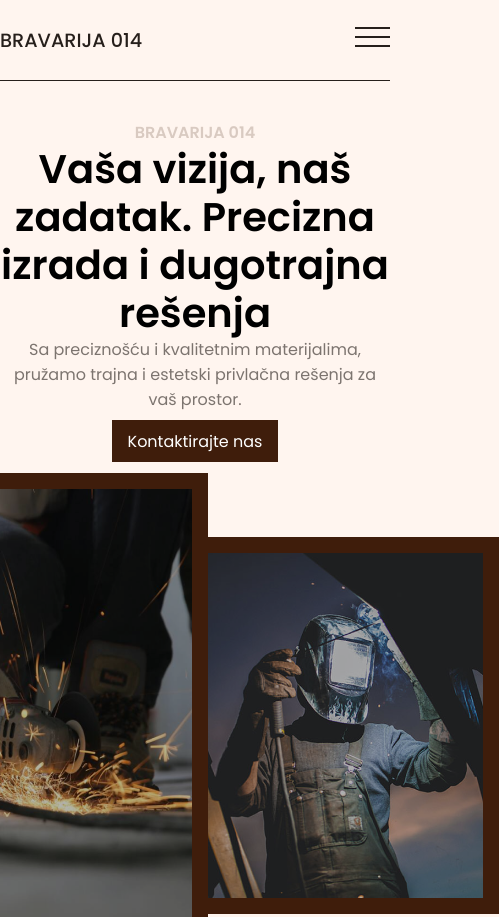
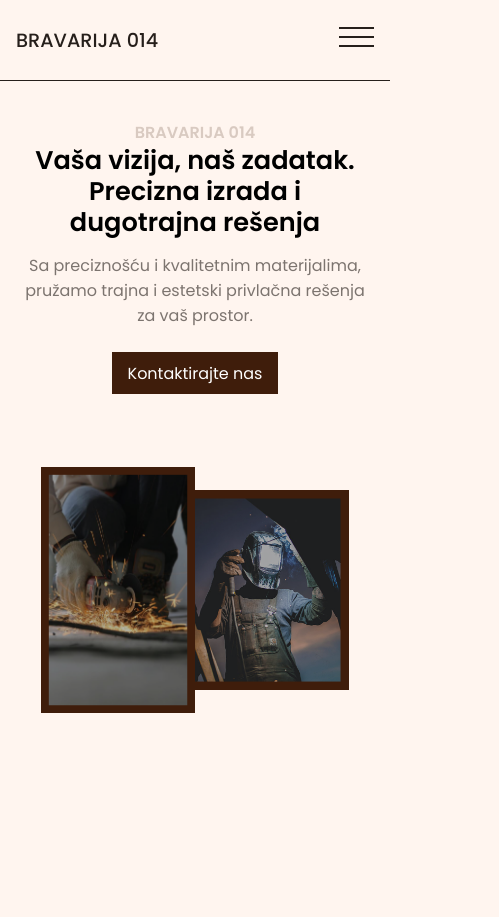
Before and after one commit to mladen-lukic111/bravarija_014, a plain HTML site: page index.html in a window 390 px wide. Shown: the top 917 px of the page, 499 px wide, since content can reach past the window. After the commit the page ends 844 px from the top, so only its background shows below. Drawn offline with Linux system fonts and the light colour scheme.

Commit message:
Finished hero section mobile styling.

```diff
--- a/index.html
+++ b/index.html
@@ -58,7 +58,9 @@
                             <p class="light-logo">BRAVARIJA 014</p>
                             <h1>Vaša vizija, naš zadatak. Precizna izrada i dugotrajna rešenja</h1>
                             <p class="intro-description">Sa preciznošću i kvalitetnim materijalima, pružamo trajna i estetski privlačna rešenja za vaš prostor.</p>
-                            <a href="tel:+381601556402" class="cta-button" role="button">Kontaktirajte nas</a>
+                            <div class="contact-btn-wrapper">
+                                <a href="tel:+381601556402" class="cta-button" role="button">Kontaktirajte nas</a>
+                            </div>
                         </div>
                         <div class="image-part">
                             <img src="assets/hero_1.png" alt=""/>
--- a/style/_hero_section.scss
+++ b/style/_hero_section.scss
@@ -26,3 +26,25 @@
         margin-bottom: 5%;
     }
 }
+@media (max-width: 768px) {
+    h1 {
+        font-size: 1.6em;
+    }
+    .hero-section {
+        padding: 10% 5%;
+    }
+    .hero-section .hero-wrapper .text-part .intro-description {
+        max-width: 450px;
+        margin: 1em auto 2em;
+    }
+    .hero-section .hero-wrapper .text-part .contact-btn-wrapper {
+        margin-top: 2em;
+    }
+    .hero-section .hero-wrapper .image-part {
+        width: 55%;
+        margin-top: 4em;
+    }
+    .hero-section .hero-wrapper .image-part img {
+        width: 80%;
+    }
+}
--- a/style/_navigation.scss
+++ b/style/_navigation.scss
@@ -47,6 +47,9 @@
     color: #FFF5EF;
 }
 @media (max-width:992px) {
+    .navigation-wrapper {
+        padding: 1.6em 1em;
+    }
     .navigation-wrapper .cta-button,
     .desktop-navigation-links {
         display: none;
```
Also changed, not shown: style/style.css, 1 other file.
